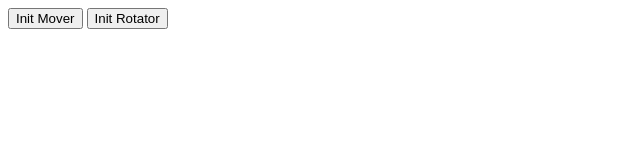
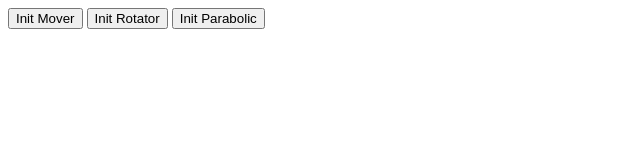
Before and after one commit to Anwesh43/some-js-ui-experiments, a plain HTML site: page index.html in a window 1280 px wide. Shown: the whole page, without its empty margins (0-640 px from the left). Drawn offline with Linux system fonts and the light colour scheme.

Commit message:
using paraboli-path-ball in index.htm

```diff
--- a/index.html
+++ b/index.html
@@ -1,6 +1,7 @@
 <body>
 <button id="mover_click" onclick="initMover()">Init Mover</button>
 <button id="rotator_click" onclick="initTouchRotatorStage()">Init Rotator</button>
+<button id="parabolic_path_click" onclick="initParabolicPathStage()">Init Parabolic</button>
 <script src="TouchDownBallMover.js">
 </script>
 <script src="DimensionController.js">
@@ -9,4 +10,6 @@
 </script>
 <script src="TouchRotatorLineStage.js">
 </script>
+<script src="parabolic-path-ball.js">
+</script>
 </body>
```
